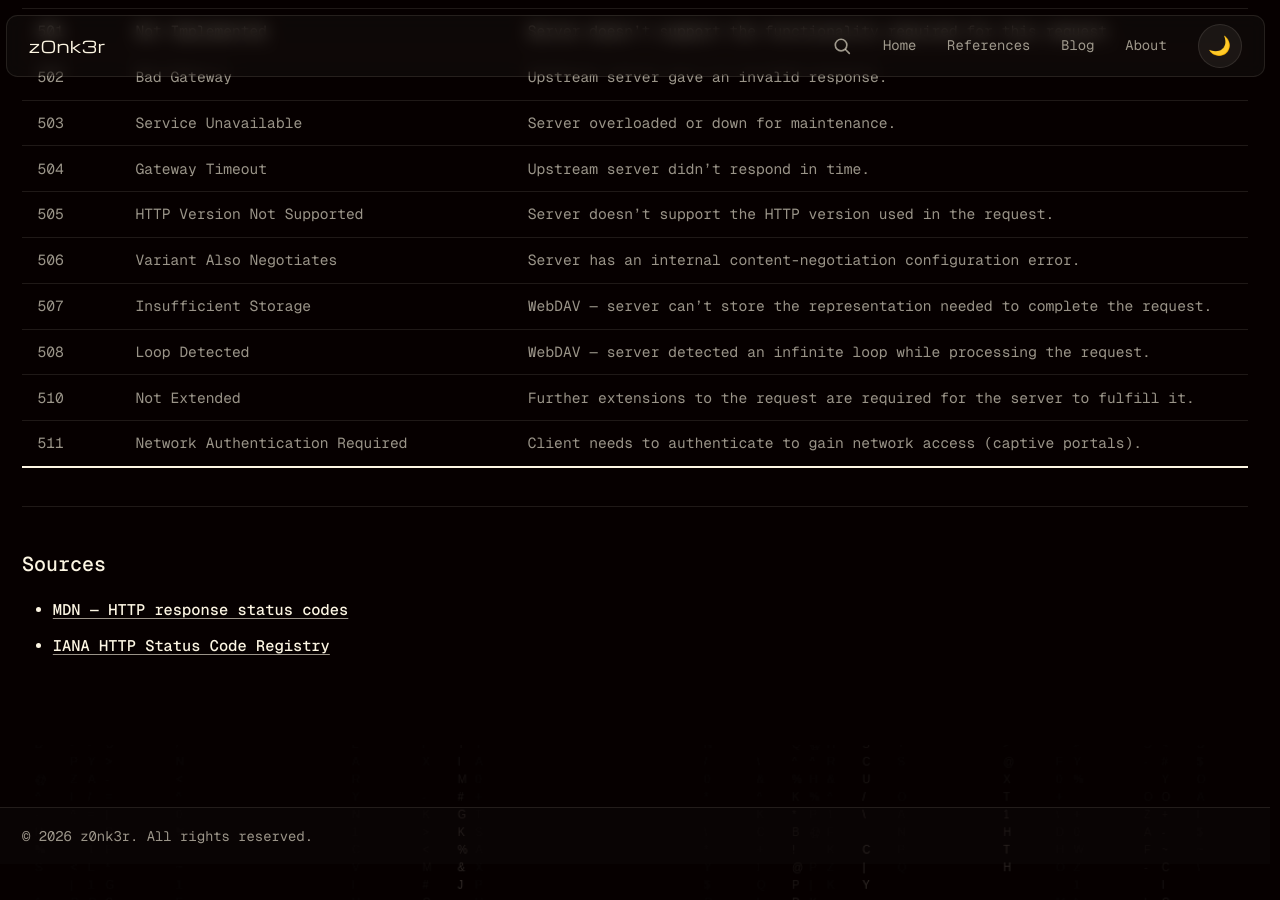
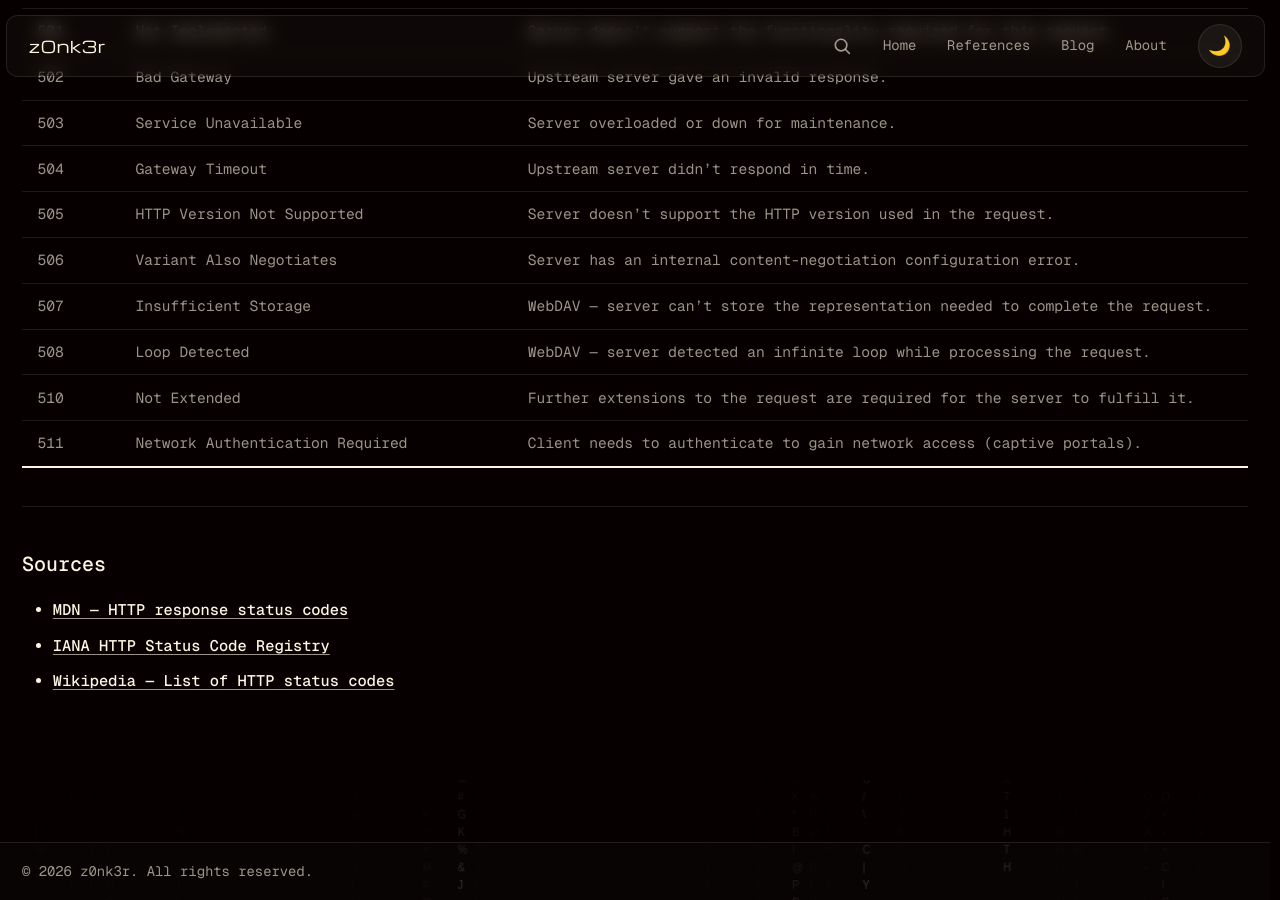
Before and after one commit to z0nk3r/z0nk3r.github.io, a Jekyll site: the page built from _references/http-status-codes.md, in a window 1280 px wide and 900 px high, scrolled down 3385 px. Built offline with Jekyll 4.4.1, drawn with Linux system fonts in a browser that asks for light colours.

Commit message:
Add Wikipedia links to errno and HTTP status code Sources sections

```diff
--- a/_references/http-status-codes.md
+++ b/_references/http-status-codes.md
@@ -103,3 +103,4 @@ tags: [http, lookup, web]
 
 - [MDN — HTTP response status codes](https://developer.mozilla.org/en-US/docs/Web/HTTP/Status)
 - [IANA HTTP Status Code Registry](https://www.iana.org/assignments/http-status-codes/http-status-codes.xhtml)
+- [Wikipedia — List of HTTP status codes](https://en.wikipedia.org/wiki/List_of_HTTP_status_codes)
```
Also changed, not shown: _references/errno-codes.md (+1 -0 lines).
